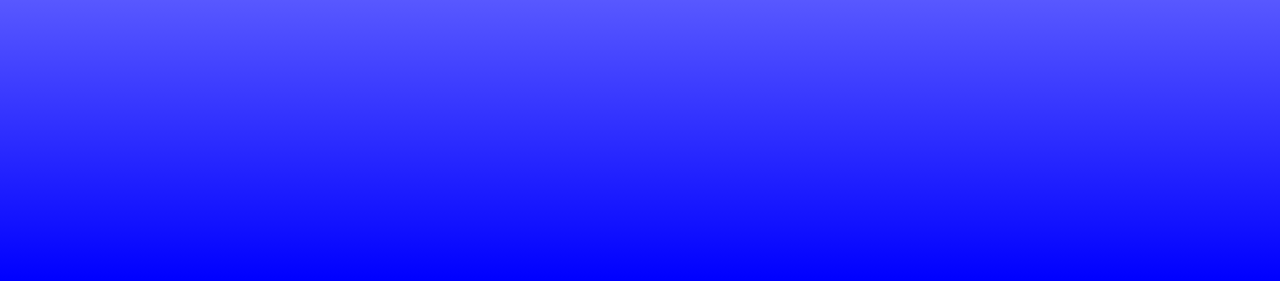
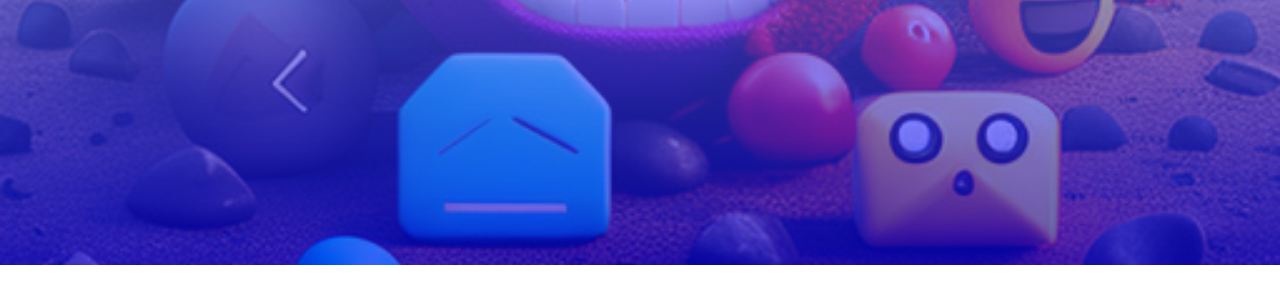
Before and after one commit to vishalicious213/emoji-fighter, a plain HTML site: page index.html in a window 1280 px wide. Shown: the part 535-816 px from the top of the page. Drawn offline with Linux system fonts and the light colour scheme.

Commit message:
added background image

```diff
--- a/index.css
+++ b/index.css
@@ -3,12 +3,27 @@ body {
     text-align: center;
     font-family: 'Permanent Marker', cursive;
     background: linear-gradient(white, blue);
-    height: 100vh;
+    height: 90%;
     color: #e98a1d;
     display: flex;
     flex-direction: column;
     align-items: center;
     justify-content: center;
+}
+
+#background {
+    background-image: url("img/01.jpg");
+    background-repeat: no-repeat;
+    background-size: cover;
+    background-position: center;
+    background-attachment: fixed;
+    height: 100%;
+    width: 100%;
+    z-index: -1;
+    position: absolute;
+    top: 0;
+    left: 0;
+    opacity: .4;
 }
 
 h1 {
@@ -19,7 +34,7 @@ h1 {
 }
 
 #stage {
-    width: 100%;
+    width: 90%;
     font-size: 4rem;
     margin-bottom: 2rem;
 }
--- a/index.html
+++ b/index.html
@@ -6,6 +6,7 @@
         <link href="https://fonts.googleapis.com/css2?family=Permanent+Marker&display=swap" rel="stylesheet">
     </head>
     <body>
+        <div id="background"></div>
         <h1>Emoji<br>Fighter</h1>
         <div id="stage"></div>
         <button id="fightButton">Pick Fighters!</button>
```
Also changed, not shown: img/01.jpg (added), img/02.jpg (added).
